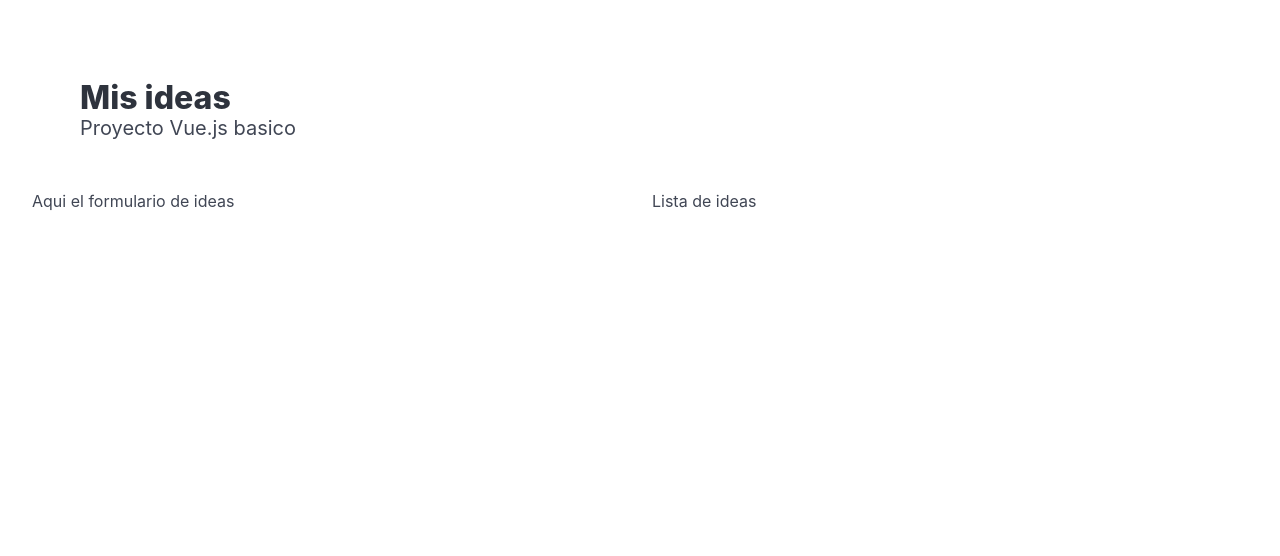
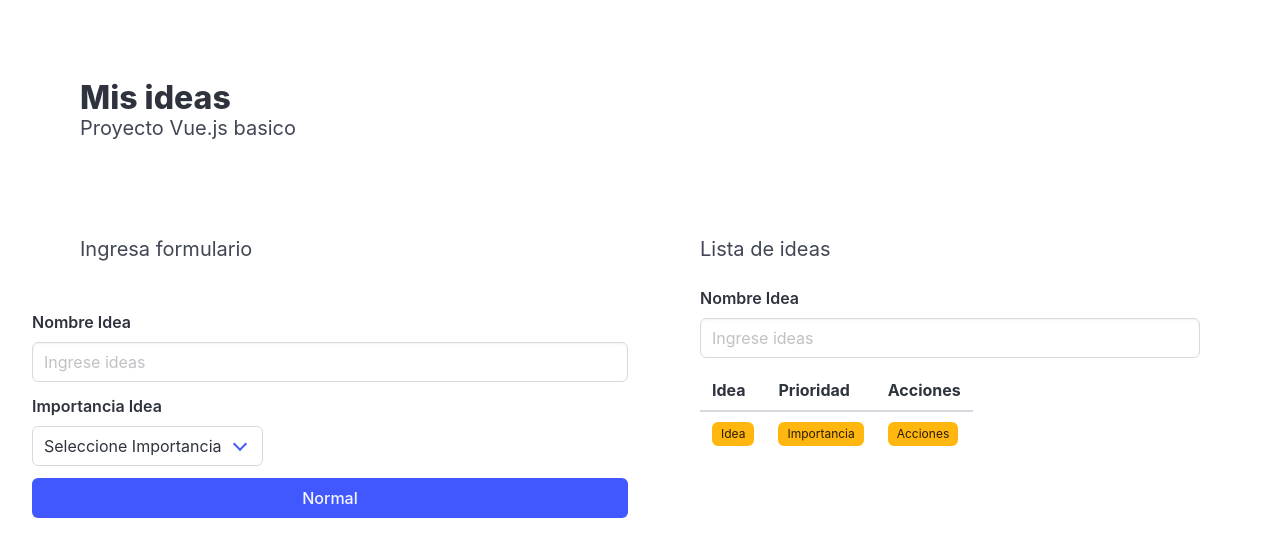
Before and after one commit to 3714n/Ideas, a plain HTML site: page index.html in a window 1280 px wide. Drawn offline with Linux system fonts and the light colour scheme.

```diff
--- a/ideas.js
+++ b/ideas.js
@@ -0,0 +1,8 @@
+new Vue({
+    el: '#app',
+    data() {
+        return{
+
+        }
+    },
+});
--- a/index.html
+++ b/index.html
@@ -1,11 +1,13 @@
 <!DOCTYPE html>
 <html lang="en">
+
 <head>
   <meta charset="UTF-8">
   <meta name="viewport" content="width=device-width, initial-scale=1.0">
   <link rel="stylesheet" href="bulma.min.css">
   <title>Mis Ideas</title>
 </head>
+
 <body>
   <div id="app" style="padding: 2em;">
     <section class="hero">
@@ -15,13 +17,77 @@
       </div>
     </section>
     <div class="columns">
-            <div class="column">Aqui el formulario de ideas</div>
-            <div class="column">Lista de ideas</div>
+      <div class="column">
+        <section class="hero">
+          <div class="hero-body">
+            <p class="subtitle">Ingresa formulario</p>
+          </div>
+
+          <!-- Campo para el nombre de la idea -->
+          <div class="field">
+            <label class="label" for="nombre-idea">Nombre Idea</label>
+            <div class="control">
+              <input class="input" id="nombre-idea" type="text" placeholder="Ingrese ideas">
+            </div>
+          </div>
+
+          <!-- Campo para la importancia de la idea -->
+          <div class="field">
+            <label class="label" for="importancia-idea">Importancia Idea</label>
+            <div class="control">
+              <div class="select">
+                <select id="importancia-idea">
+                  <option value="" disabled selected>Seleccione Importancia</option>
+                  <option value="importante">Importante</option>
+                  <option value="muy-importante">Muy Importante</option>
+                  <option value="sumamente-importante">Sumamente Importante</option>
+                </select>
               </div>
             </div>
 
 
+          </div>
+<!-- Botón de envío -->
+<button class="button is-link">Normal</button>
+        </section>
+      </div>
+
+
+      <div class="column">
+        <section class="hero">
+          <div class="hero-body">
+            <p class="subtitle">Lista de ideas</p>
+            <div class="field">
+              <label class="label" for="nombre-idea">Nombre Idea</label>
+              <div class="control">
+                <input class="input" id="nombre-idea" type="text" placeholder="Ingrese ideas">
+              </div>
+            </div>
+
+            <table class="table">
+              <thead>
+                <tr>
+                  <th>Idea</th>
+                  <th>Prioridad</th>
+                  <th>Acciones</th>
+                </tr>
+              </thead>
+              <tbody>
+                <tr v.for="n in 10">
+                  <td><span class="tag is-warning">Idea</span></td>
+                  <td><span class="tag is-warning">Importancia</span></td>
+                  <td><span class="tag is-warning">Acciones</span></td>
+                </tr>
+              </tbody>
+            </table>
+        </section>
+      </div>
+    </div>
+
+  </div>
 
   <script type="text/javascript" src="/vue.global.js"></script>
+  <script type="text/javascript" src="/ideas.js"></script>
 </body>
+
 </html>
```
Also changed, not shown: vue.global.js. Lines whose indentation alone changed are shown as unchanged.
